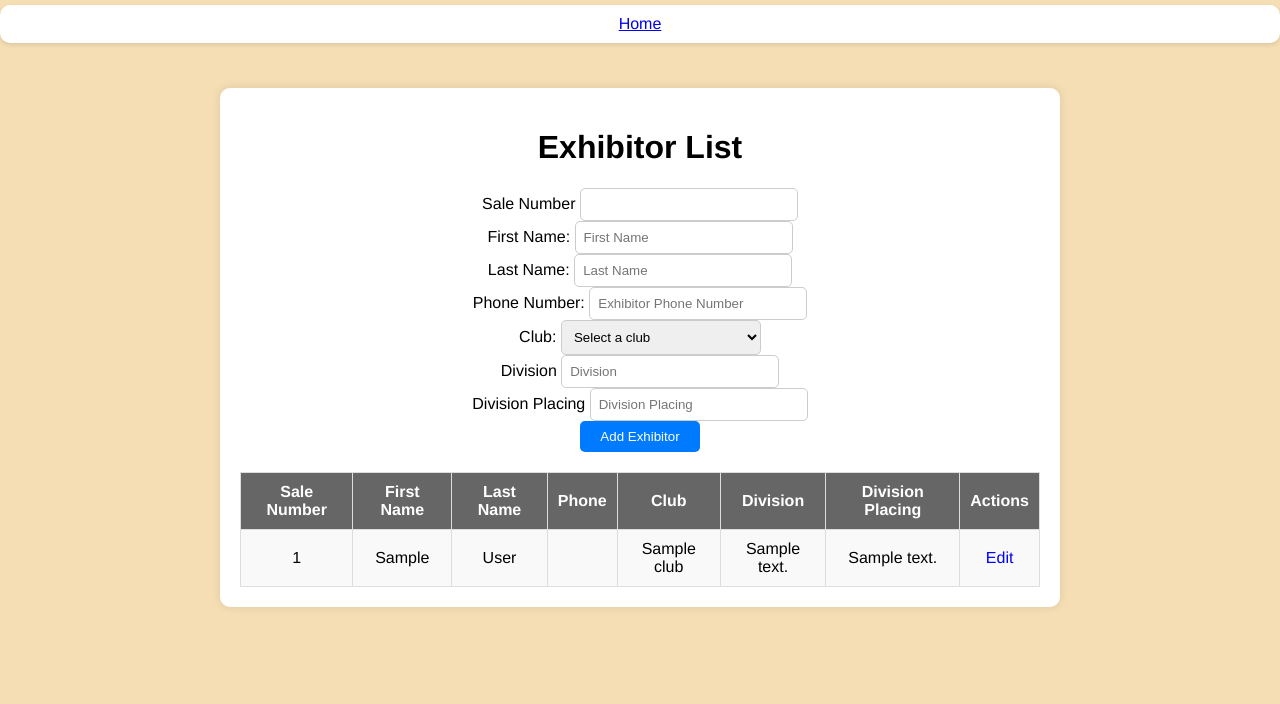
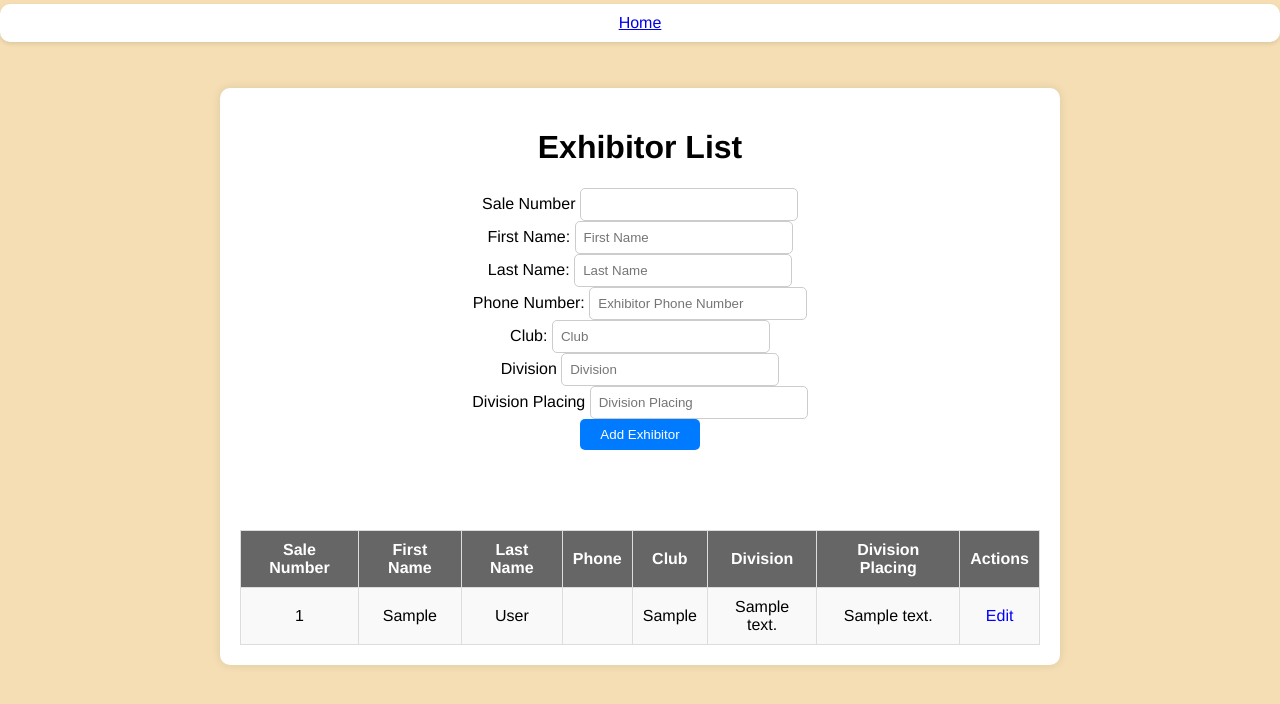
Before and after one commit to nicknspringer/AuctionCommityTracker, a Flask app: page /exhibitorList in a window 1280 px wide. Shown: the top 704 px of the page. Run offline with Flask 3, Linux system fonts and the light colour scheme; tables that the repository leaves empty hold one stand-in row (values such as "Sample post").

Commit message:
removed club table from database

```diff
--- a/app.py
+++ b/app.py
@@ -19,13 +19,6 @@
     def __repr__(self):
         return f"<Buyer {self.name}>"
 
-class Club(db.Model):
-    id = db.Column(db.Integer, primary_key=True)
-    name = db.Column(db.String(80), nullable=False)
-
-    def __repr__(self):
-        return f"<Club {self.name}>"
-
 class Exhibitor(db.Model):
     id = db.Column(db.Integer, primary_key=True)
     fName = db.Column(db.String(80), nullable=False)
@@ -33,9 +26,7 @@
     sale_number = db.Column(db.Integer, nullable=False)
     division = db.Column(db.String(80))
     division_placing = db.Column(db.String(80))
-    club_id = db.Column(db.Integer, db.ForeignKey("club.id"))
-
-    club = db.relationship("Club", backref=db.backref("exhibitors", lazy=True))
+    club = db.Column(db.String)
 
     def __repr__(self):
         return f"<Exhibitor {self.fName}>"
@@ -130,48 +121,16 @@
     else:
         return render_template("editBuyer.html", buyer=buyer)
 
-@app.route("/clubList", methods=["GET", "POST"])
-def club_list():
-    if request.method == "POST":
-        name = request.form["Name"]
-        club = Club(name=name)
-        try:
-            db.session.add(club)
-            db.session.commit()
-            return redirect("/clubList")
-        except Exception as e:
-            db.session.rollback()
-            print(f"Error adding club: {e}")
-            return f"ERROR: {e}"
-    else:
-        clubs = Club.query.order_by(Club.name).all()
-        return render_template("clubList.html", clubs=clubs)
-
-@app.route("/clubList/edit/<int:club_id>", methods=["POST", "GET"])
-def edit_club(club_id):
-    club = Club.query.get_or_404(club_id)
-    if request.method == "POST":
-        club.name = request.form["name"]
-        try:
-            db.session.commit()
-            return redirect("/clubList")
-        except Exception as e:
-            db.session.rollback()
-            print(f"Error updating club: {e}")
-            return f"ERROR: {e}"
-    else:
-        return render_template("editClub.html", club=club)
-
 @app.route("/exhibitorList", methods=["GET", "POST"])
 def exhibitor_list():
     if request.method == "POST":
         sale_number = request.form["sale_number"]
         fName = request.form["fName"]
         lName = request.form["lName"]
-        club_id = request.form["club_id"]
+        club = request.form["club"]
         division = request.form["division"]
         division_placing = request.form["division_placing"]
-        exhibitor = Exhibitor(sale_number=sale_number, fName=fName, lName=lName, club_id=club_id, division=division, division_placing=division_placing)
+        exhibitor = Exhibitor(sale_number=sale_number, fName=fName, lName=lName, club=club, division=division, division_placing=division_placing)
         try:
             db.session.add(exhibitor)
             db.session.commit()
@@ -182,8 +141,7 @@
             return f"ERROR: {e}"
     else:
         exhibitors = Exhibitor.query.order_by(Exhibitor.sale_number).all()
-        clubs = Club.query.order_by(Club.name).all()
-        return render_template("exhibitorList.html", exhibitors=exhibitors, clubs=clubs)
+        return render_template("exhibitorList.html", exhibitors=exhibitors)
 
 @app.route("/exhibitorList/edit/<int:exhibitor_id>", methods=["POST", "GET"])
 def edit_exhibitor(exhibitor_id):
@@ -194,7 +152,7 @@
         exhibitor.lName = request.form["lName"]
         exhibitor.division = request.form["division"]
         exhibitor.division_placing = request.form["division_placing"]
-        exhibitor.club_id = request.form["club_id"]
+        exhibitor.club = request.form["club"]
         try:
             db.session.commit()
             return redirect("/exhibitorList")
@@ -203,8 +161,7 @@
             print(f"Error updating exhibitor: {e}")
             return f"ERROR: {e}"
     else:
-        clubs = Club.query.order_by(Club.name).all()
-        return render_template("editExhibitor.html", exhibitor=exhibitor, clubs=clubs)
+        return render_template("editExhibitor.html", exhibitor=exhibitor)
 
 @app.route("/animalList", methods=["GET", "POST"])
 def animal_list():
@@ -357,6 +314,7 @@
         if file and file.filename.endswith(".csv"):
             spreadsheet_dataframe = pd.read_csv(file)
             spreadsheet_dict = spreadsheet_dataframe.to_dict(orient="records")
+
             if file_type == "buyer":
                 # Process buyer CSV file here
                 for row in spreadsheet_dict:
@@ -380,21 +338,20 @@
                 return spreadsheet_dict
             elif file_type == "exhibitor":
                 #return spreadsheet_dict# Process exhibitor CSV file here
+                club_dictionary = {}
                 for row in spreadsheet_dict:
                     saleOrder = row.get("Sale Order", "")
                     lName = row.get("Last Name", "")
                     fName = row.get("First Name", "")
                     tagNumber = row.get("Tag ID", "")
-                    club = row.get("Club", "")
+                    club_name = row.get("Club", "")
                     saleWeight = row.get("Sale Weight", "")
                     division = row.get("Division", "")
                     divisionPlacing = row.get("Division Placing")
                     #TODO: figure out how to get species for animal
-                    #TODO: get club id from club name here
-
 
                     try:
-                        exhibitor = Exhibitor(fName=fName, lName=lName, sale_number=saleOrder, division=division, division_placing=divisionPlacing)#,club
+                        exhibitor = Exhibitor(fName=fName, lName=lName, sale_number=saleOrder, division=division, division_placing=divisionPlacing, club=club_name)
                         db.session.add(exhibitor)
                         db.session.commit()
                         animal = Animal(ear_tag_number=tagNumber, weight=saleWeight, exhibitor_id=exhibitor.id)
--- a/static/styles.css
+++ b/static/styles.css
@@ -13,7 +13,7 @@
   box-shadow: 0 2px 4px rgba(0, 0, 0, 0.1);
   text-align: center;
   position: sticky;
-  top: 5px;
+  top: 4px;
 }
 
 .content {
@@ -32,7 +32,7 @@
 .content table {
   width: 100%;
   border-collapse: collapse;
-  margin-top: 20px;
+  margin-top: 80px;
 }
 .content table th, .content table td {
   padding: 10px;
@@ -41,9 +41,14 @@
 .content table th {
   background-color: #666;
   color: #fff;
+  position: sticky;
+  top: 40px;
 }
 .content table tr:nth-child(even) {
   background-color: #f9f9f9;
+}
+.content table tr:nth-child(odd) {
+  background-color: #fff;
 }
 .content button {
   display: inline-block;
--- a/static/styles.scss
+++ b/static/styles.scss
@@ -6,6 +6,7 @@
 $primary-color-hover: darken($primary-color, 10%);
 $title-color: #333;
 $table-header-color: #666;
+$table-even-color: #f9f9f9;
 
 $DB-delete-color: #ff0000;
 $DB-delete-color-hover: darken($DB-delete-color, 10%);
@@ -27,7 +28,7 @@
     box-shadow: 0 2px 4px rgba(0, 0, 0, 0.1);
     text-align: center;
     position:sticky;
-    top:5px;
+    top:4px;
 }
 
 
@@ -51,7 +52,7 @@
     {
         width: 100%;
         border-collapse: collapse;
-        margin-top: 20px;
+        margin-top: 80px;
 
         th, td
         {
@@ -63,11 +64,18 @@
         {
             background-color: $table-header-color;
             color: $foreground-color;
+            position: sticky;
+            top: 40px;
         }
 
         tr:nth-child(even)
         {
-            background-color: #f9f9f9;
+            background-color: $table-even-color;
+        }
+
+        tr:nth-child(odd)
+        {
+            background-color: $foreground-color;
         }
     }
 
--- a/templates/exhibitorList.html
+++ b/templates/exhibitorList.html
@@ -19,13 +19,8 @@
         <label for="Phone">Phone Number:</label>
         <input type="text" name="Phone" placeholder="Exhibitor Phone Number">
         <br>
-        <label for="club_id">Club:</label>
-        <select name="club_id">
-            <option value="" disabled selected>Select a club</option>
-            {% for club in clubs %}
-            <option value="{{ club.id }}">{{ club.name }}</option>
-            {% endfor %}
-        </select>
+        <label for="club">Club:</label>
+        <input type="text" name="club" placeholder="Club">
         <br>
         <label for="division">Division</label>
         <input type="text" name="division" placeholder="Division" required>
@@ -52,7 +47,7 @@
             <td>{{ exhibitor.fName }}</td>
             <td>{{ exhibitor.lName }}</td>
             <td>{{ exhibitor.phone }}</td>
-            <td>{{ exhibitor.club.name }}</td>
+            <td>{{ exhibitor.club }}</td>
             <td>{{ exhibitor.division }}</td>
             <td>{{ exhibitor.division_placing }}</td>
             <td>
--- a/templates/index.html
+++ b/templates/index.html
@@ -19,9 +19,6 @@
             </button>
         </div>
     </div>
-    <button>
-        <a href="/clubList">View Clubs</a>
-    </button>
     <button>
         <a href="/exhibitorList">View Exhibitors</a>
     </button>
```
Also changed, not shown: templates/clubList.html (deleted, +0 -29 lines), templates/editClub.html (deleted, +0 -15 lines), templates/editExhibitor.html (+2 -7 lines), 1 other file.
